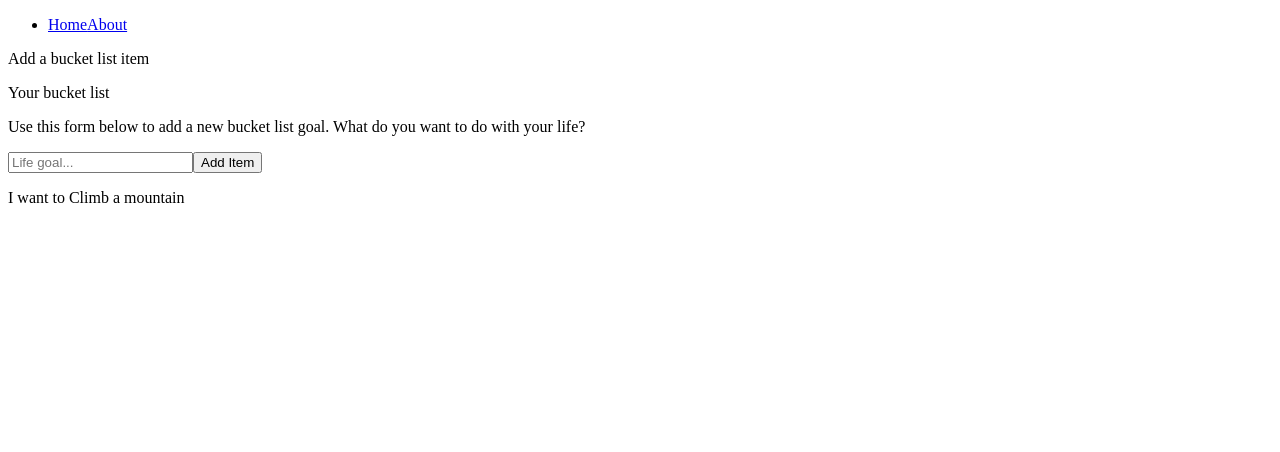
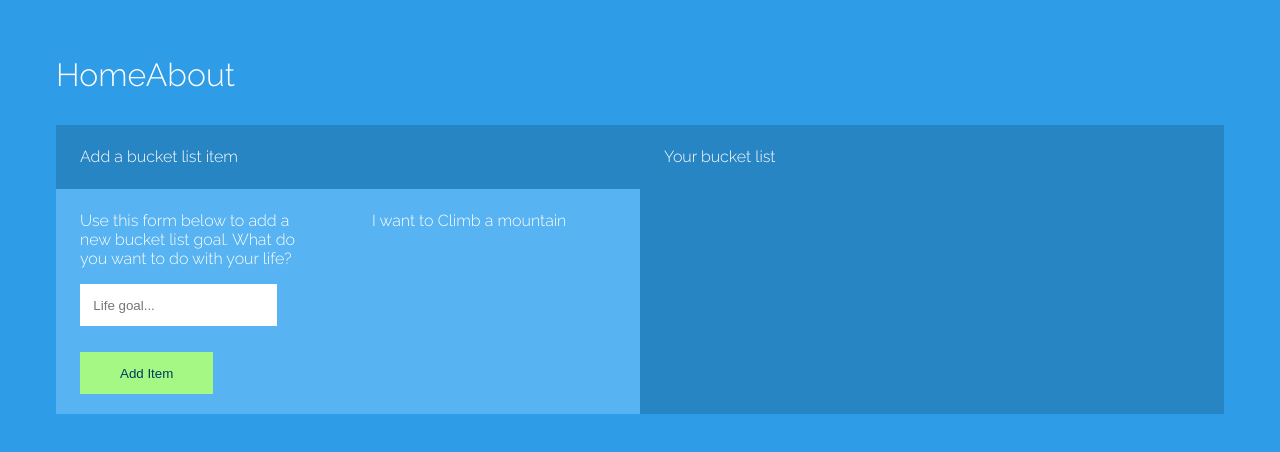
Before and after one commit to iamclement1/ng5, an Angular app: page / in a window 1280 px wide. Shown: the top 452 px of the page. Built offline with nearby package versions, Linux system fonts and the light colour scheme.

Commit message:
added global and home styling

```diff
--- a/src/app/home/home.component.scss
+++ b/src/app/home/home.component.scss
@@ -0,0 +1,33 @@
+.container {
+    display: grid;
+    grid-template-columns: 50% auto;
+}
+
+.col {
+    padding: .4em 1.5em;
+}
+
+.color-dark {
+    background: #2885c4;
+}
+
+.color-light{
+    background: #57b3f1;
+}
+
+input.txt {
+    border: 0;
+    padding: 1em;
+    width: 70%;
+    margin-bottom: 2em;
+}
+
+input.btn {
+    border: 0;
+    display: block;
+    padding: 1em 3em;
+    background: #a5f883;
+    color: #003a61;
+    margin-bottom: 1em;
+    cursor: pointer;
+}
--- a/src/styles.scss
+++ b/src/styles.scss
@@ -1 +1,29 @@
 /* You can add global styles to this file, and also import other style files */
+@import url('https://fonts.googleapis.com/css?family=Raleway:300,700');
+
+body{
+    background: #2e9ce6;
+    padding: 3em;
+    font-family: 'Raleway', 'Arials';
+    color: #fff;
+}
+
+ul {
+    list-style: none;
+    margin: 0 0 2em 0;
+    padding: 0;
+}
+
+ul li{
+    display: inline;
+    margin-right: 25px;
+}
+
+ul li a {
+    font-size: 2em;
+}
+
+a {
+    color: #fff;
+    text-decoration: none;
+}
```
